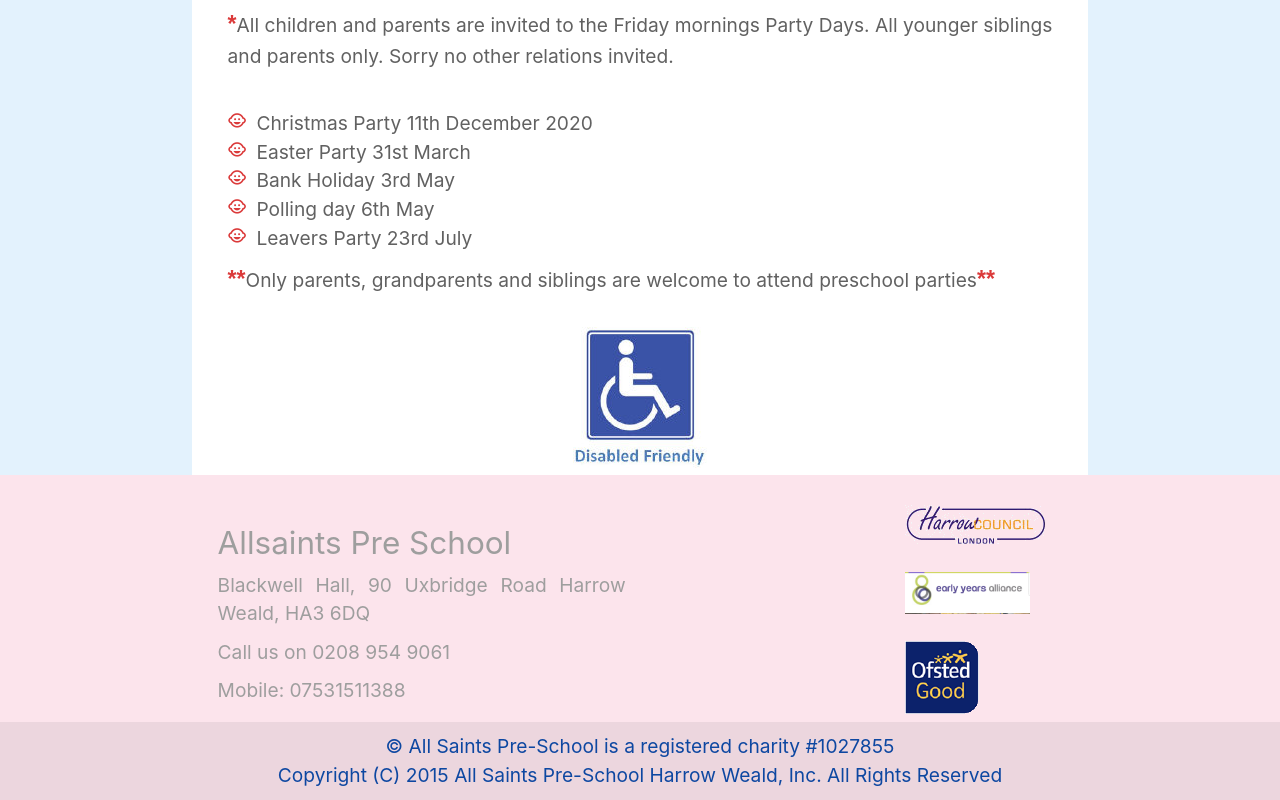
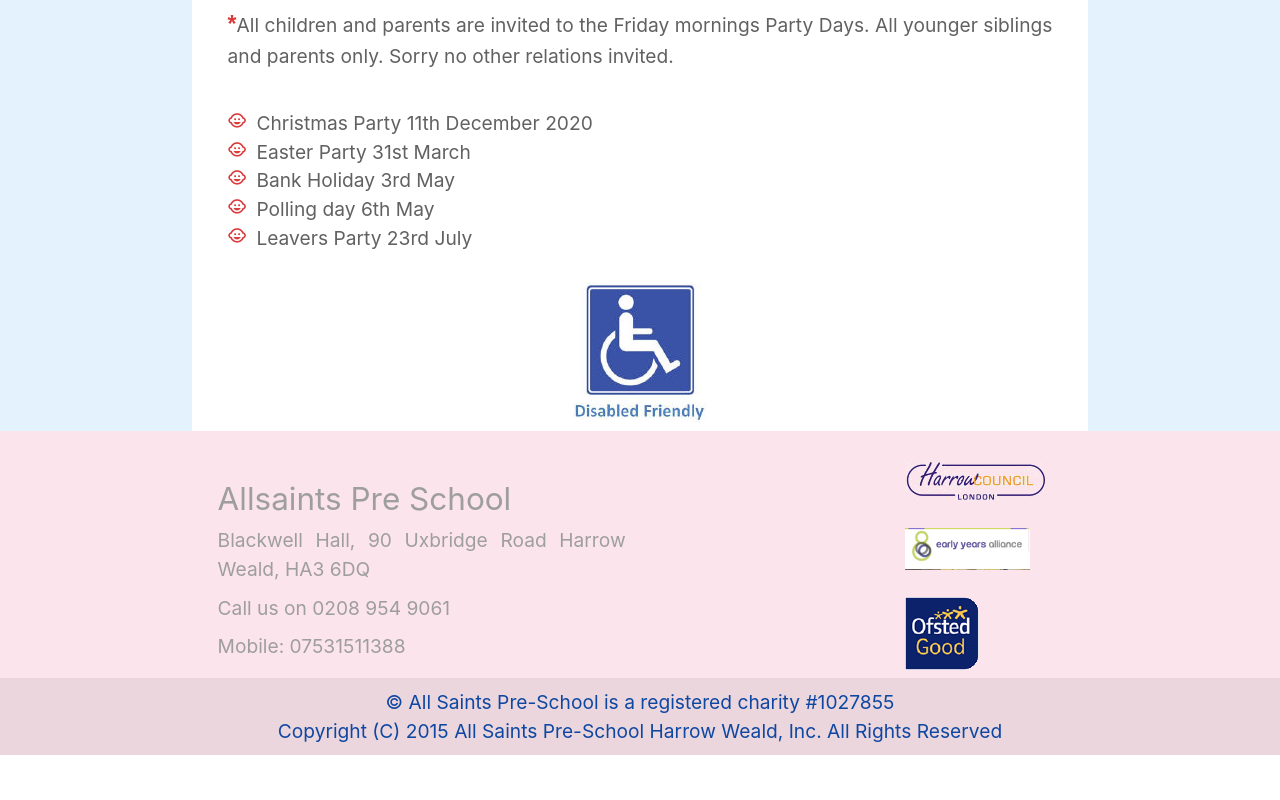
Before and after one commit to rajgthub/appdevdep, a React (Create React App) app: page /Termdates in a window 1280 px wide. Shown: the part 1074-1874 px from the top of the page. After the commit the page ends 1829 px from the top, so only its background shows below. Built offline with nearby package versions, Linux system fonts and the light colour scheme.

Commit message:
Remove unwanted para

```diff
--- a/src/components/TermDates2020.js
+++ b/src/components/TermDates2020.js
@@ -90,11 +90,6 @@ const TermDates2020 = () => (
         <span> </span>23rd July
       </li>
     </ul>
-    <p className="grey-text text-darken-2">
-      <span className="termDates-header">**</span>
-      Only parents, grandparents and siblings are welcome to attend preschool parties
-      <span className="termDates-header">**</span>
-    </p>
   </>
 )
 export { TermDates2020 as default }
```
